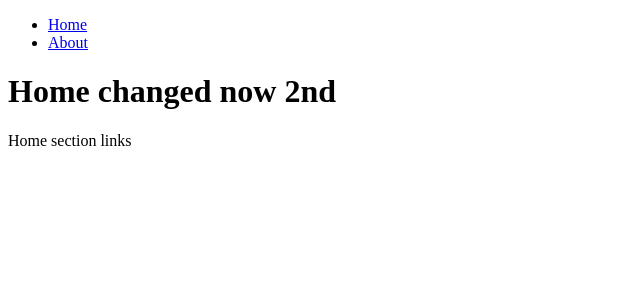
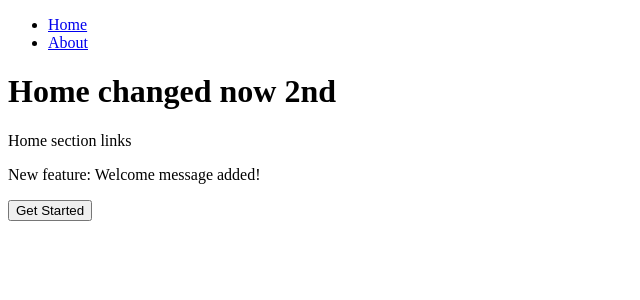
Before and after one commit to deepaksmallcase/test-release-please, a React app: page / in a window 1280 px wide. Shown: the top 300 px of the page, without its empty margins (0-640 px from the left). Built offline with nearby package versions, Linux system fonts and the light colour scheme; the HTML template or start-up script is replaced by a standard one.

Commit message:
feat: add welcome message and get started button to home page

```diff
--- a/src/components/Home.js
+++ b/src/components/Home.js
@@ -5,6 +5,8 @@ const Home = () => {
     <div>
       <h1>Home changed now 2nd</h1>
       <div>Home section links</div>
+      <p>New feature: Welcome message added!</p>
+      <button>Get Started</button>
     </div>
   );
 };
```
